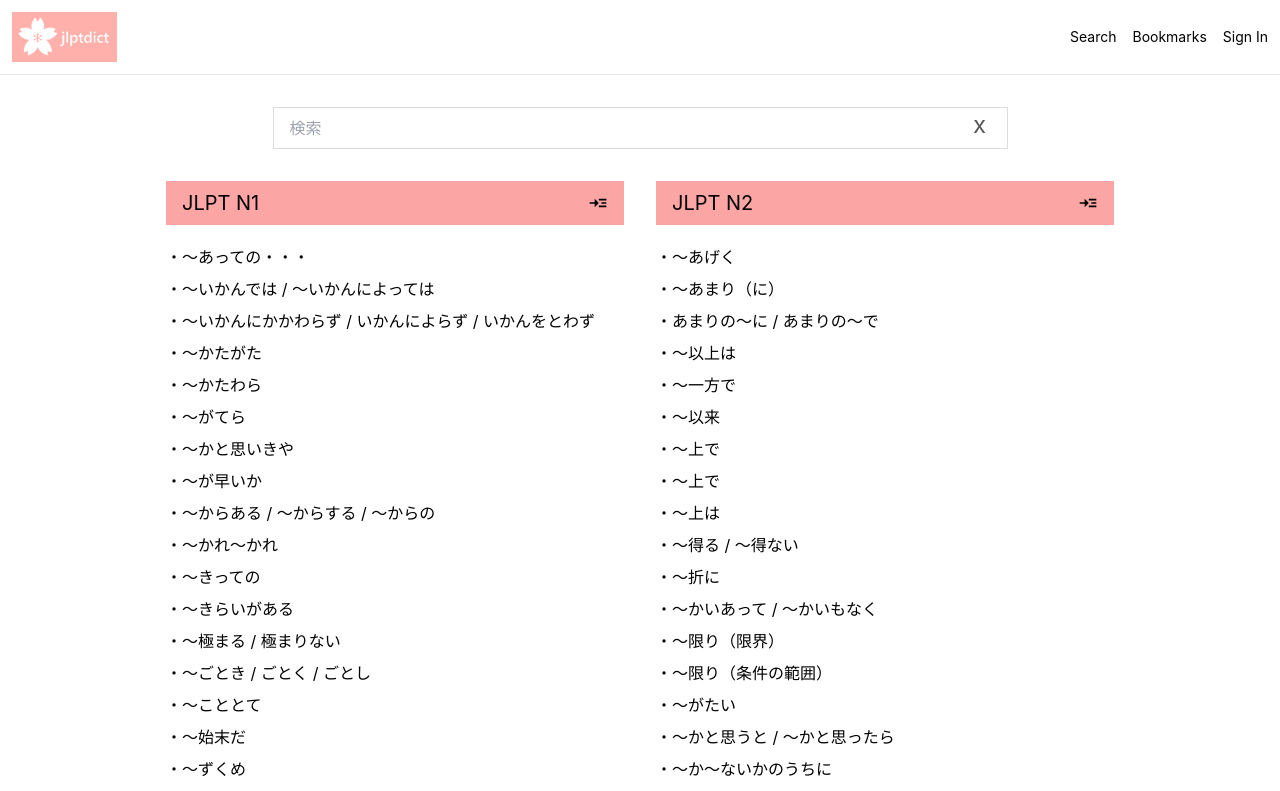
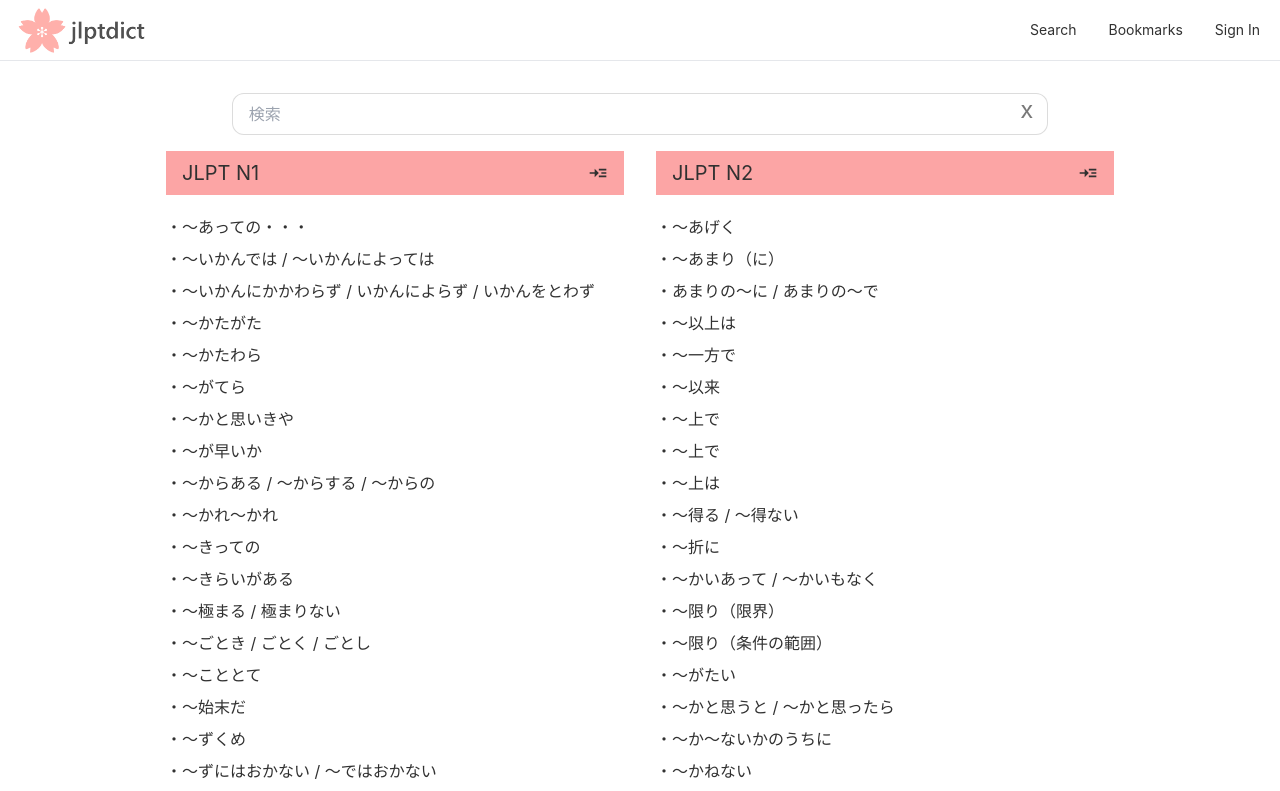
Before and after one commit to andersonzw/jlpt-dict, a React (Vite) app: page / in a window 1280 px wide. Shown: the top 791 px of the page. Built offline with nearby package versions, Linux system fonts and the light colour scheme; no server answers.

Commit message:
fixed search bar styling

```diff
--- a/index.html
+++ b/index.html
@@ -5,7 +5,22 @@
     <link rel="icon" type="image/svg+xml" href="/n.png" />
     <meta name="viewport" content="width=device-width, initial-scale=1.0" />
     <title>JLPT Dict</title>
-    <link rel="stylesheet" href="https://cdnjs.cloudflare.com/ajax/libs/font-awesome/4.7.0/css/font-awesome.min.css">
+    <link rel="preconnect" href="https://fonts.googleapis.com" />
+    <link rel="preconnect" href="https://fonts.gstatic.com" crossorigin />
+    <link
+      href="https://fonts.googleapis.com/css2?family=Noto+Sans+JP:wght@100..900&display=swap"
+      rel="stylesheet"
+    />
+    <link rel="preconnect" href="https://fonts.googleapis.com" />
+    <link rel="preconnect" href="https://fonts.gstatic.com" crossorigin />
+    <link
+      href="https://fonts.googleapis.com/css2?family=Noto+Sans+JP:wght@100..900&family=Noto+Serif+JP&display=swap"
+      rel="stylesheet"
+    />
+    <link
+      rel="stylesheet"
+      href="https://cdnjs.cloudflare.com/ajax/libs/font-awesome/4.7.0/css/font-awesome.min.css"
+    />
   </head>
   <body>
     <div id="root"></div>
--- a/src/index.css
+++ b/src/index.css
@@ -4,6 +4,7 @@
 
 :root {
   font-family: Inter, system-ui, Avenir, Helvetica, Arial, sans-serif;
+  color: #313131
 }
 :root * {
   box-sizing: border-box;
@@ -20,21 +21,16 @@ a body {
     }
   }
 
-  #search-bar {
-    width: 75%;
-    margin: 0 auto 1rem auto;
-    padding: 0.5rem 1rem;
-    border: 1px solid rgba(0, 0, 0, 0.137);
-  }
-
-  #search-bar:focus-visible {
-    outline: 1px solid #bfdbfe;
-  }
   .level-btn {
     padding: 0.5rem 1rem;
     border-radius: 10px;
+    border: 1px solid rgba(92, 92, 92, 0.171)
   }
-  .level-btn.selected  {
+  .level-btn.selected {
     border: 1px solid rgb(255, 169, 169);
   }
+
+  .jp-font {
+    font-family:  Inter;
+  }
 }
--- a/src/routes/Auth/SignIn.tsx
+++ b/src/routes/Auth/SignIn.tsx
@@ -102,7 +102,7 @@ const SignIn = () => {
       </form>
       <p className="block mt-4 text-sm">
         Don't have an account?{" "}
-        <a href="/signup" className="cursor-pointer underline">
+        <a href="/signup" className="cursor-pointer underline text-theme-red-500">
           Sign up
         </a>
       </p>
--- a/src/routes/Auth/SignUp.tsx
+++ b/src/routes/Auth/SignUp.tsx
@@ -4,6 +4,8 @@ import { useNavigate } from "react-router-dom";
 import { HiLockClosed, HiOutlineMail } from "react-icons/hi";
 import { FirebaseError } from "firebase/app";
 import { uploadBookmarksToFirebase } from "../../utils/functions";
+import { useAppSelector } from "../../utils/store";
+import { selectBookmarks } from "../../utils/slices/bookmarkReducer";
 const SignUp = () => {
   const nav = useNavigate();
   const [errorMessage, setErrorMessage] = useState("");
@@ -99,7 +101,7 @@ const SignUp = () => {
       </form>
       <p className="block mt-4 text-sm">
         Already have an account?{" "}
-        <a href="/signin" className="underline  cursor-pointer">
+        <a href="/signin" className="underline  cursor-pointer text-theme-red-500">
           Sign in
         </a>
       </p>
--- a/src/routes/Directory/Directory.tsx
+++ b/src/routes/Directory/Directory.tsx
@@ -12,20 +12,19 @@ const Home = () => {
   return (
     // N1
     <div className="innerWidth flex flex-col">
-      <div className="flex relative">
+      <div className="m-auto w-11/12 relative sm:w-5/6">
         <input
-          className=" m-auto relative"
+          className="w-full border border-[#00000023] py-2 px-4 rounded-xl focus:outline-red-200"
           value={search}
-          id="search-bar"
           placeholder="検索"
           onChange={(e) => setSearch(e.target.value)}
         />
-        <div
-          className="absolute top-0.5 right-36 z-20 text-2xl opacity-65 cursor-pointer"
+        <button
+          className="clear button text-2xl opacity-65 cursor-pointer absolute right-[15px] top-[1px]"
           onClick={() => setSearch("")}
         >
           x
-        </div>
+        </button>
       </div>
 
       <div className="flex flex-row flex-wrap w-full">
--- a/src/routes/Directory/components/GrammarList.tsx
+++ b/src/routes/Directory/components/GrammarList.tsx
@@ -47,7 +47,7 @@ const GrammarList: React.FC<ContentProps> = ({ data, level, search }) => {
           <li key={i} className="leading-loose ">
             ・
             <span
-              className="cursor-pointer hover:text-theme-red-400"
+              className="cursor-pointer hover:text-theme-red-400 jp-font"
               data-level={level}
               onClick={(e) => handleClick(e)}
             >
--- a/src/routes/Header.tsx
+++ b/src/routes/Header.tsx
@@ -1,9 +1,10 @@
-import { Link, Outlet, useNavigate } from "react-router-dom";
+import { Outlet, useNavigate } from "react-router-dom";
 import { useAppDispatch, useAppSelector } from "../utils/store";
 import { selectCurrentUser } from "../utils/slices/userReducer";
 import { signOutUser } from "../utils/firebase/firebase-config";
 import { clearBookmarks } from "../utils/slices/bookmarkReducer";
-const Header = () => {
+import React from "react";
+const Header = React.memo(() => {
   const nav = useNavigate();
   const dispatch = useAppDispatch();
   const currentUser = useAppSelector(selectCurrentUser);
@@ -12,26 +13,34 @@ const Header = () => {
     dispatch(clearBookmarks());
     window.location.href = "/";
   };
-
   return (
     <>
-      <div className="flex flex-row items-center justify-between p-3 h-auto  sticky top-0 mb-8 border-opacity-20 border-b-[1px] z-50 bg-white bg-opacity-90">
-        <div className="text-xl cursor-pointer  " onClick={() => nav("/")}>
-          <img className="object-cover h-[50px]" src="public/header-logo.png" alt="" />
+      <div className="flex flex-row items-center justify-between px-3 h-auto  sticky top-0 mb-8 border-opacity-20 border-b-[1px] z-50 bg-white bg-opacity-90">
+        <div className="text-xl cursor-pointer " onClick={() => nav("/")}>
+          <img className="object-cover h-[60px]" src="/logo2.png" alt="" />
         </div>
         <div className="flex flex-row items-center justify-center gap-4">
-          <Link to="/jlpt/n5" className="text-sm">
+          <a
+            href="/jlpt/n5"
+            className="text-sm py-2 px-2 rounded-lg hover:bg-[#b4b4b4] hover:bg-opacity-10"
+          >
             Search
-          </Link>
-          <Link to="/bookmarks" className="text-sm">
+          </a>
+          <a
+            href="/bookmarks"
+            className="text-sm py-2 px-2 rounded-lg hover:bg-[#b4b4b4] hover:bg-opacity-10"
+          >
             Bookmarks
-          </Link>
+          </a>
           {!currentUser?.email ? (
-            <Link to="/signin" className="text-sm ">
+            <a
+              href="/signin"
+              className="text-sm py-2 px-2 rounded-lg hover:bg-[#b4b4b4] hover:bg-opacity-10"
+            >
               Sign In
-            </Link>
+            </a>
           ) : (
-            <p onClick={() => handleSignOut()} className="text-sm">
+            <p onClick={() => handleSignOut()} className="text-sm py-2 px-2 rounded-lg hover:bg-[#b4b4b4] hover:bg-opacity-10">
               Sign Out
             </p>
           )}
@@ -40,6 +49,6 @@ const Header = () => {
       <Outlet />
     </>
   );
-};
+});
 
 export default Header;
--- a/src/routes/JLPT Cards/JLPTGrammar.tsx
+++ b/src/routes/JLPT Cards/JLPTGrammar.tsx
@@ -64,27 +64,27 @@ const JLPTGrammar = () => {
 
   return (
     <div className="flex flex-col innerWidth p-1">
-      <div className="flex relative">
+      <div className="mx-auto mb-5  w-11/12 relative sm:w-5/6">
         {/* Search Bar */}
         <input
           autoComplete="off"
           value={searchParam}
-          id="search-bar"
+          className="w-full border border-[#00000023] py-2 px-4 rounded-xl focus:outline-red-200"
           onChange={(e) => {
             setSearch(e.target.value);
             setSearchParam(e.target.value);
           }}
           placeholder="検索"
         />
-        <div
-          className="absolute top-0.5 right-36 z-20 text-2xl opacity-65 cursor-pointer"
+        <button
+          className="clear button text-2xl opacity-65 cursor-pointer absolute right-[15px] top-[1px]"
           onClick={() => {
             setSearch("");
             setSearchParam("");
           }}
         >
           x
-        </div>
+        </button>
       </div>
       <LevelSelect selected={level} />
 
--- a/src/routes/JLPT Cards/components/GrammarCard.tsx
+++ b/src/routes/JLPT Cards/components/GrammarCard.tsx
@@ -98,20 +98,23 @@ const Content: React.FC<ContentProps> = ({ card, param }) => {
         </div>
 
         {/* Structure */}
-        {structure ? (
+        {structure[0] ? (
           <>
             <p className="font-bold">Structure:</p>
-            <p className="ml-2">・{structure}</p>
+            <p className="ml-4 mb-4">・{structure}</p>
           </>
         ) : null}
 
-        <p className="font-bold">Meaning:</p>
-        <p className="ml-2">・{meaning}</p>
-
-        {english.length !== 0 ? (
+        {meaning[0] ? (
+          <>
+            <p className="font-bold">Meaning:</p>
+            <p className="ml-4 mb-4">・{meaning}</p>
+          </>
+        ) : null}
+        {english[0] ? (
           <>
             <p className="font-bold">English:</p>
-            <p className="ml-2">・{english}</p>
+            <p className="ml-4 mb-4">・{english}</p>
           </>
         ) : null}
 
```
